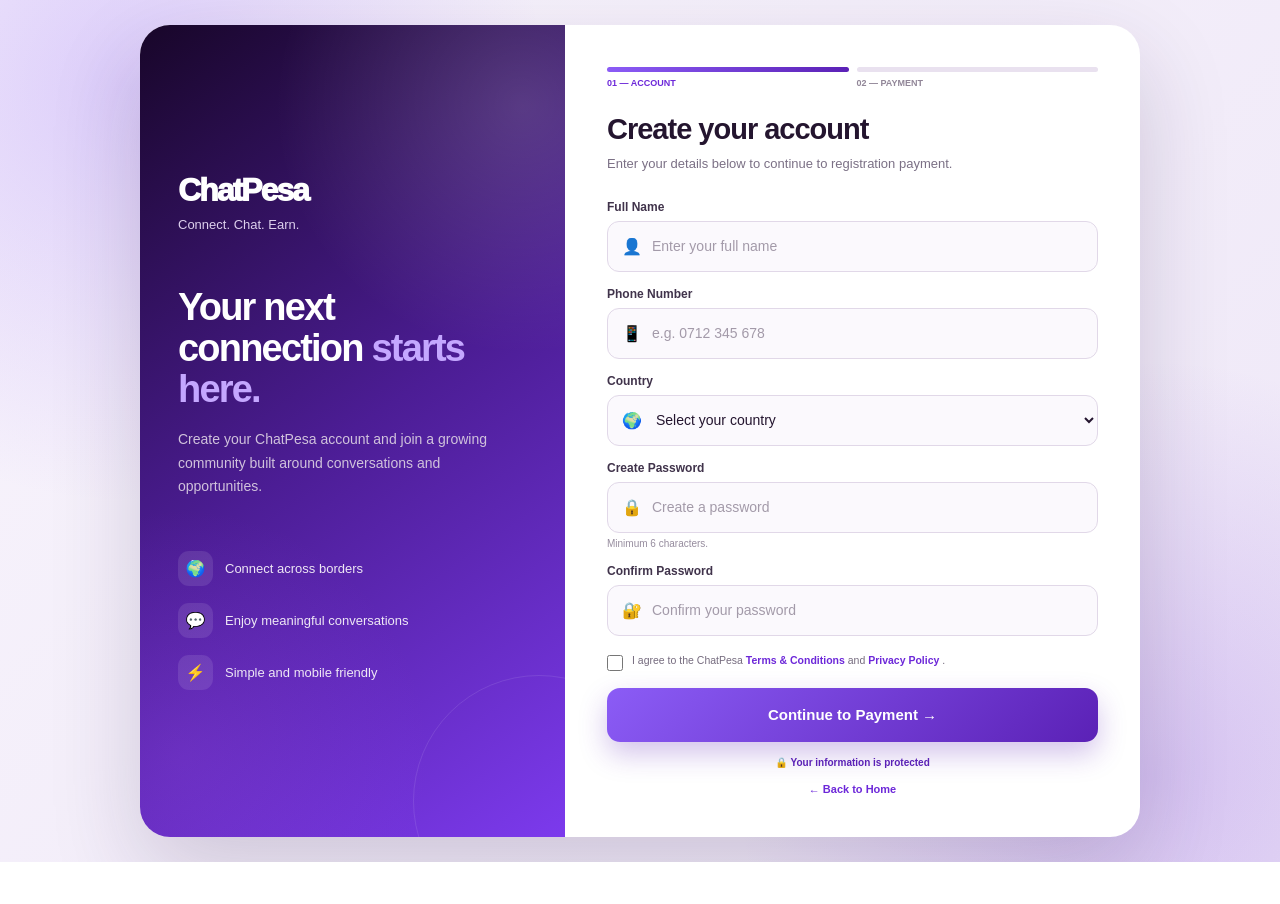
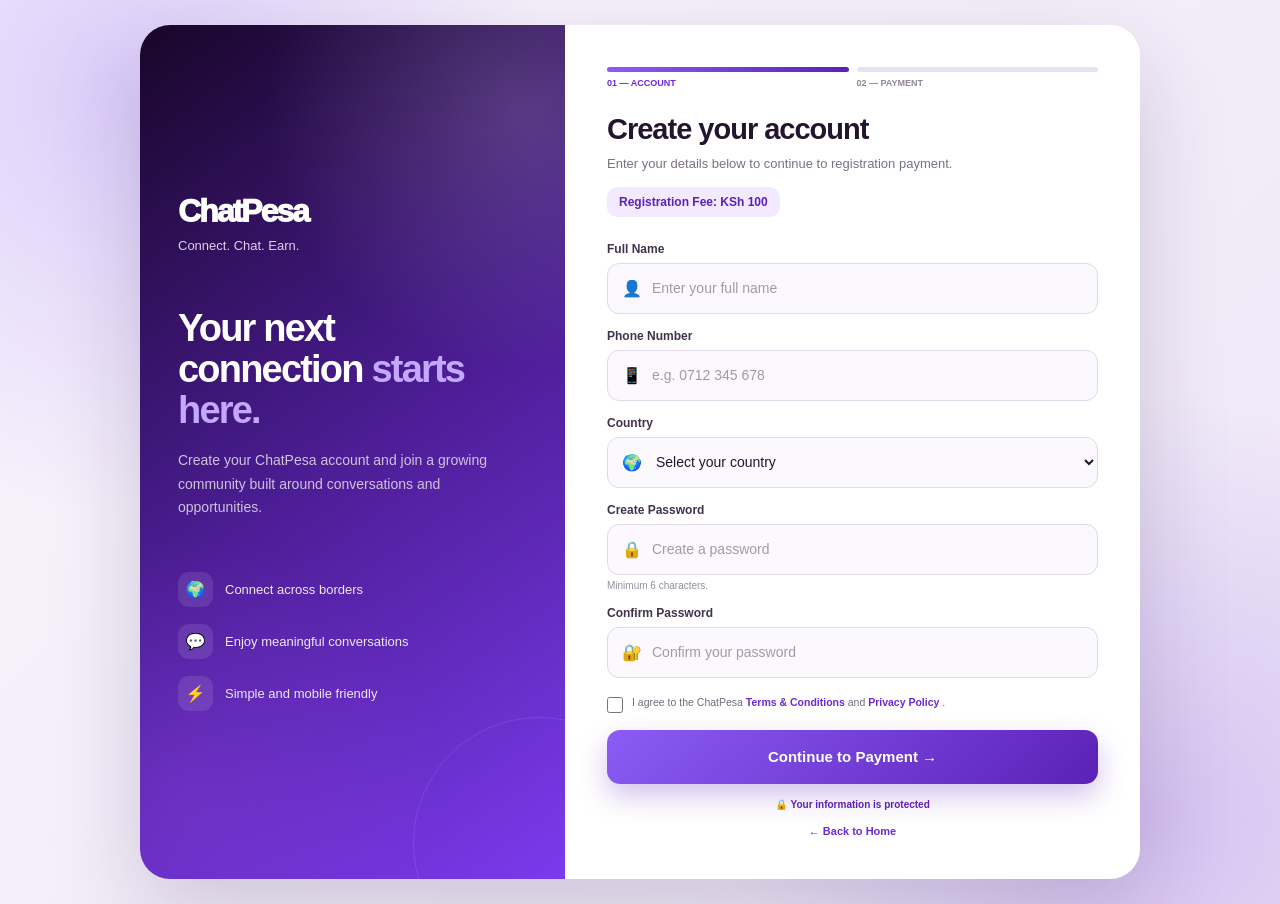
Before and after one commit to Chatearn/Chatpesa3, a plain HTML site: page register.html in a window 1280 px wide. Before the commit the page ends 862 px from the top, so only its background shows below. Drawn offline with Linux system fonts and the light colour scheme.

Commit message:
Update register.html

```diff
--- a/register.html
+++ b/register.html
@@ -211,7 +211,21 @@
     font-size:13px;
     line-height:1.6;
     margin-top:8px;
+    margin-bottom:12px;
+}
+
+/* REGISTRATION FEE */
+
+.registration-fee{
+    display:inline-flex;
+    align-items:center;
+    padding:8px 12px;
     margin-bottom:25px;
+    border-radius:10px;
+    background:#f3eaff;
+    color:#5b21b6;
+    font-size:12px;
+    font-weight:800;
 }
 
 /* FORM */
@@ -541,6 +555,10 @@
             to registration payment.
         </p>
 
+        <div class="registration-fee">
+            Registration Fee: KSh 100
+        </div>
+
 
         <form id="registrationForm">
 
```
